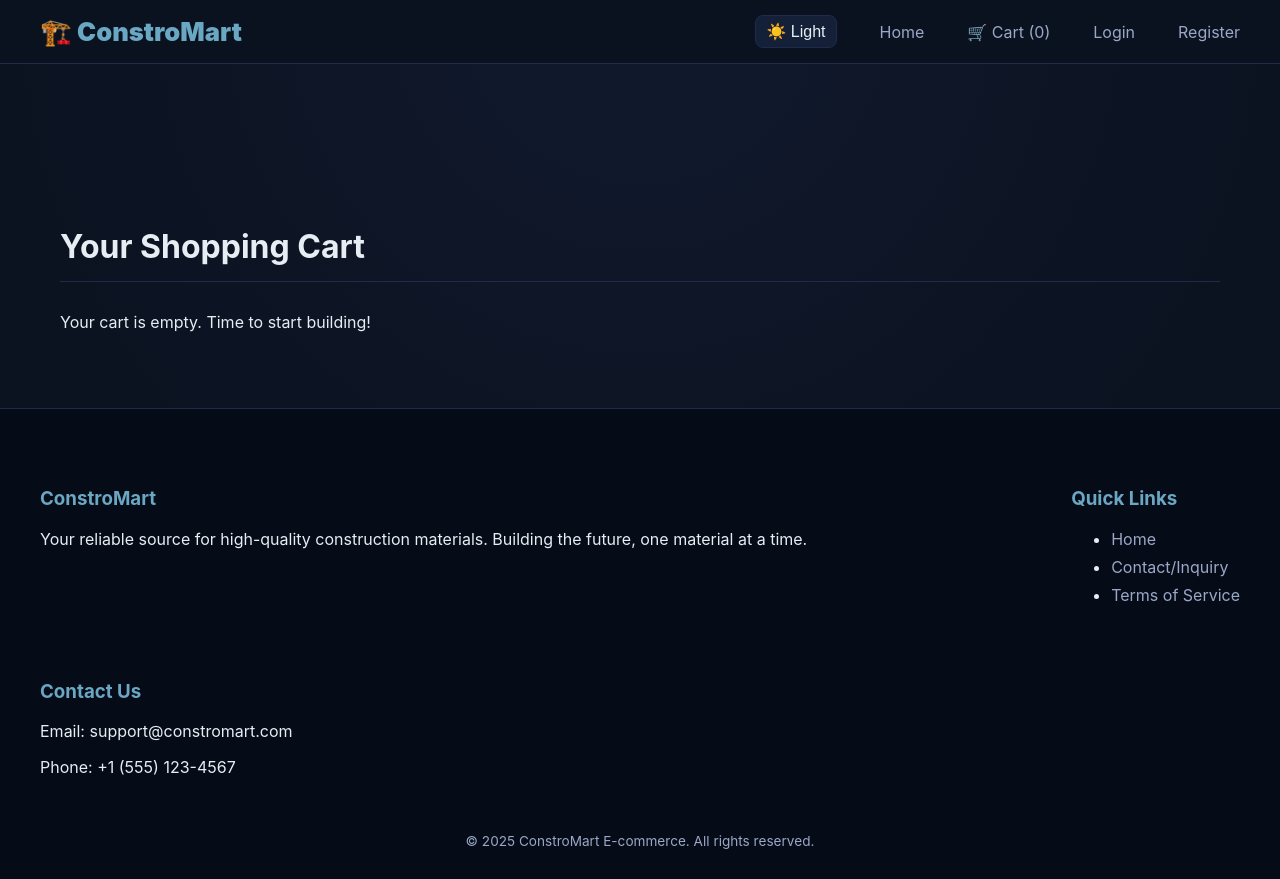
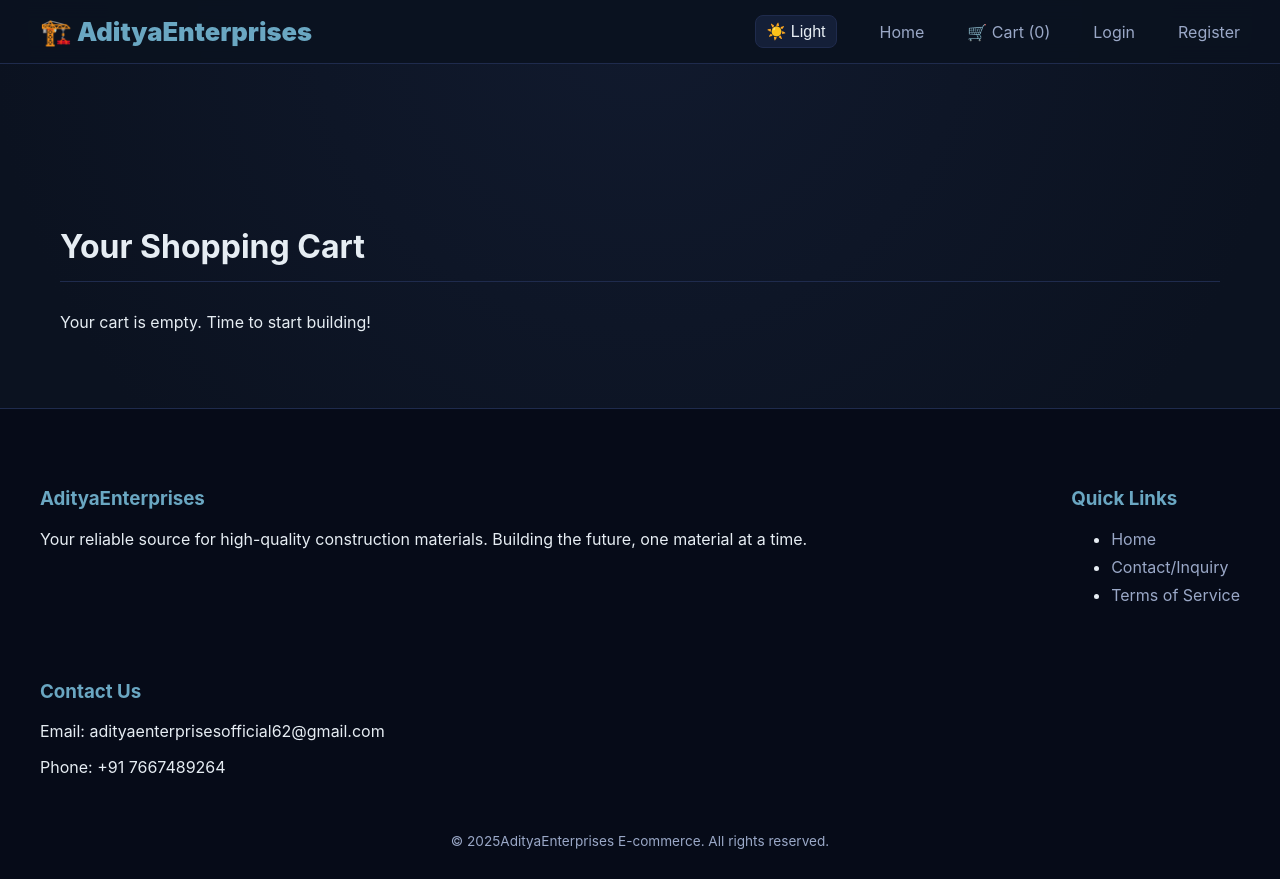
Before and after one commit to soumyaranjanabc/final_eccommerce, a React (Vite) app in the folder client/: page /cart in a window 1280 px wide. Built offline with nearby package versions, Linux system fonts and the light colour scheme.

Commit message:
done header

```diff
--- a/client/src/components/Footer.jsx
+++ b/client/src/components/Footer.jsx
@@ -8,7 +8,7 @@ const Footer = () => {
         <footer className="footer">
             <div className="footer-content">
                 <div className="footer-section about">
-                    <h3>ConstroMart</h3>
+                    <h3>AdityaEnterprises</h3>
                     <p>Your reliable source for high-quality construction materials. Building the future, one material at a time.</p>
                 </div>
                 <div className="footer-section links">
@@ -22,12 +22,12 @@ const Footer = () => {
                 </div>
                 <div className="footer-section contact">
                     <h3>Contact Us</h3>
-                    <p>Email: support@constromart.com</p>
-                    <p>Phone: +1 (555) 123-4567</p>
+                    <p>Email: adityaenterprisesofficial62@gmail.com</p>
+                    <p>Phone: +91 7667489264</p>
                 </div>
             </div>
             <div className="footer-bottom">
-                &copy; {new Date().getFullYear()} ConstroMart E-commerce. All rights reserved.
+                &copy; {new Date().getFullYear()}AdityaEnterprises E-commerce. All rights reserved.
             </div>
         </footer>
     );
--- a/client/src/components/Header.jsx
+++ b/client/src/components/Header.jsx
@@ -32,7 +32,7 @@ const Header = () => {
     return (
         <header className="header">
             <div className="logo">
-                <Link to="/">🏗️ ConstroMart</Link>
+                <Link to="/">🏗️ AdityaEnterprises</Link>
             </div>
 
             <nav className="nav-links">
```
